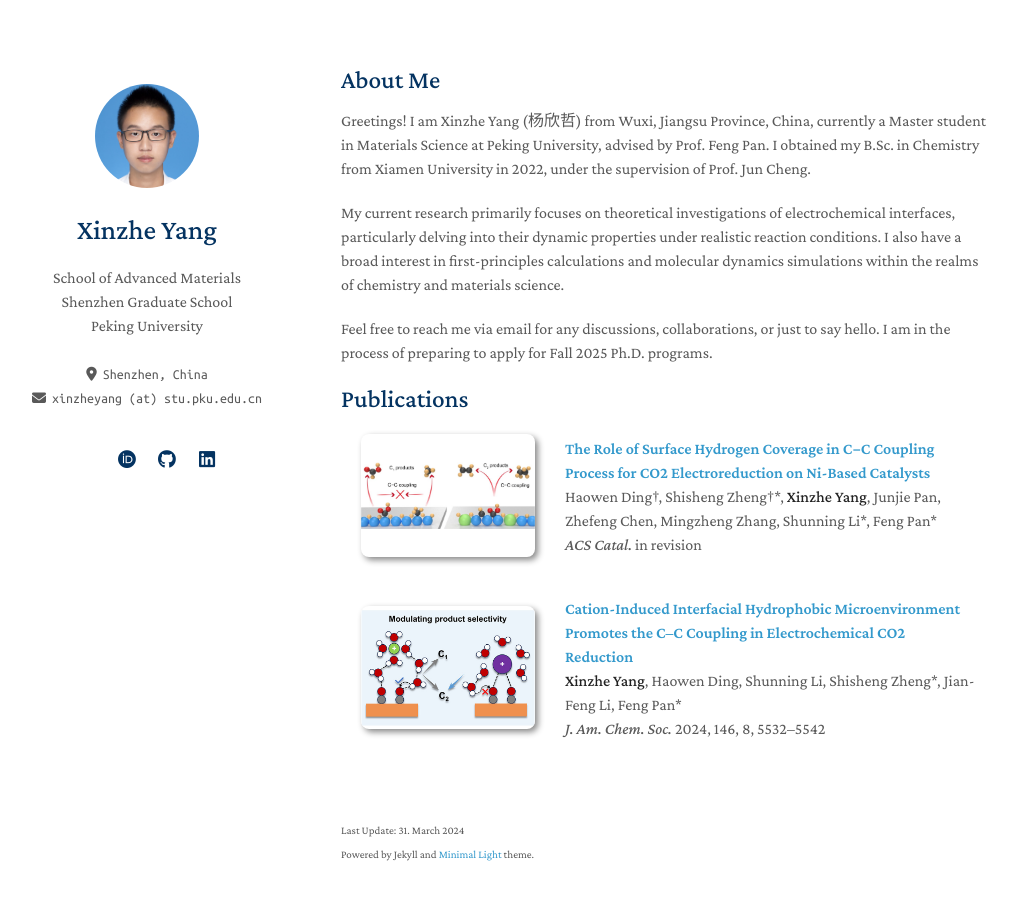
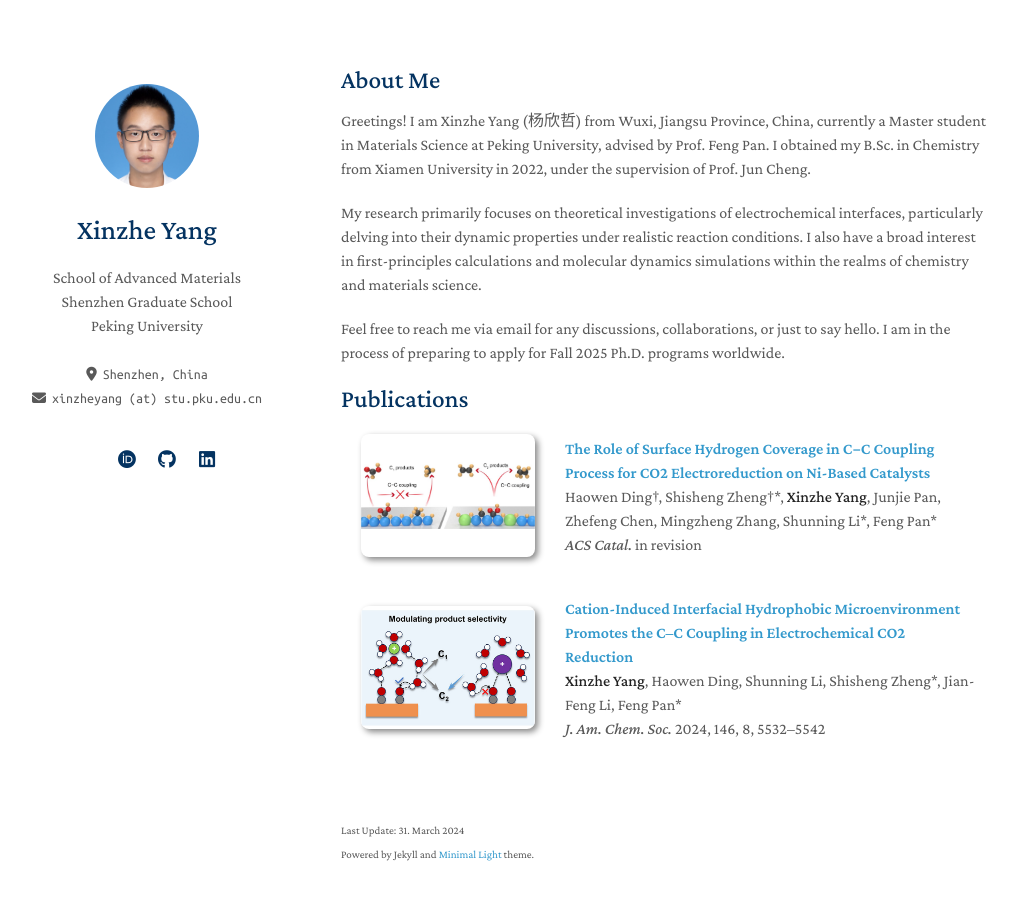
Before and after one commit to xzyang99/xzyang99.github.io, a Jekyll site: the page built from index.md, in a window 1280 px wide and 935 px high. Shown: the top 900 px of the window, without its empty margins (129-1145 px from the left). Built offline with Jekyll 4.4.1, drawn with Linux system fonts in a browser that asks for light colours; a style sheet for code colours, icons or effects is not loaded; our own code applies the rules of GitHub Pages for plain Markdown files.

Commit message:
Update index.md

```diff
--- a/index.md
+++ b/index.md
@@ -6,10 +6,10 @@ layout: homepage
 
 Greetings! I am Xinzhe Yang (杨欣哲) from Wuxi, Jiangsu Province, China, currently a Master student in Materials Science at Peking University, advised by Prof. Feng Pan. I obtained my B.Sc. in Chemistry from Xiamen University in 2022, under the supervision of Prof. Jun Cheng.
 
-My current research primarily focuses on theoretical investigations of electrochemical interfaces, particularly delving into their dynamic properties under realistic reaction conditions. I also have a broad interest in first-principles calculations and molecular dynamics simulations within the realms of chemistry and materials science.
+My research primarily focuses on theoretical investigations of electrochemical interfaces, particularly delving into their dynamic properties under realistic reaction conditions. I also have a broad interest in first-principles calculations and molecular dynamics simulations within the realms of chemistry and materials science.
 
-Feel free to reach me via email for any discussions, collaborations, or just to say hello. I am in the process of preparing to apply for Fall 2025 Ph.D. programs.
-
+Feel free to reach me via email for any discussions, collaborations, or just to say hello. I am in the process of preparing to apply for Fall 2025 Ph.D. programs worldwide.
+<br>
 
 
 {% include_relative _includes/publications.md %}
```
